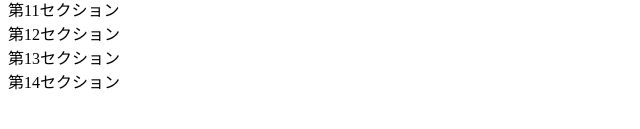
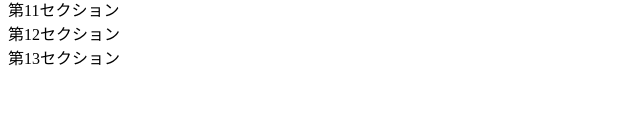
Before and after one commit to hhhtak/sample, a plain HTML site: page recruite/indexed.html in a window 1280 px wide. Shown: the part 251-380 px from the top of the page, without its empty margins (0-640 px from the left). Drawn offline with Linux system fonts and the light colour scheme.

Commit message:
14削除

```diff
--- a/recruite/indexed.html
+++ b/recruite/indexed.html
@@ -18,6 +18,5 @@
     <section>第11セクション</section>
     <section>第12セクション</section>
     <section>第13セクション</section>
-    <section>第14セクション</section>
 </body>
 </html>
```
